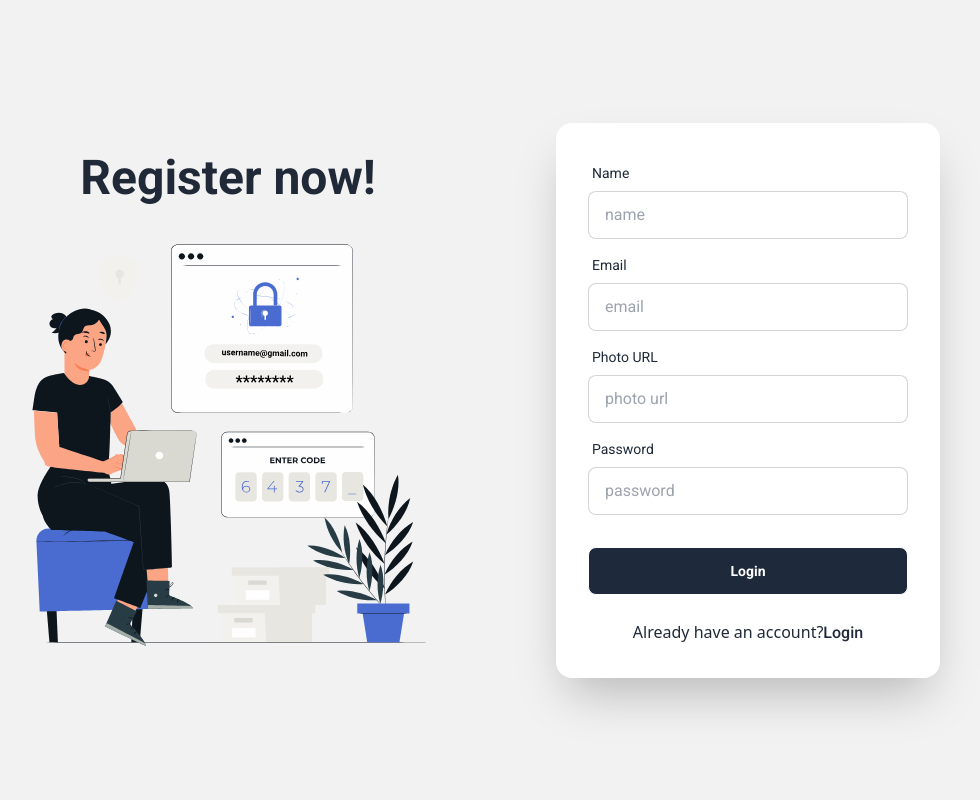
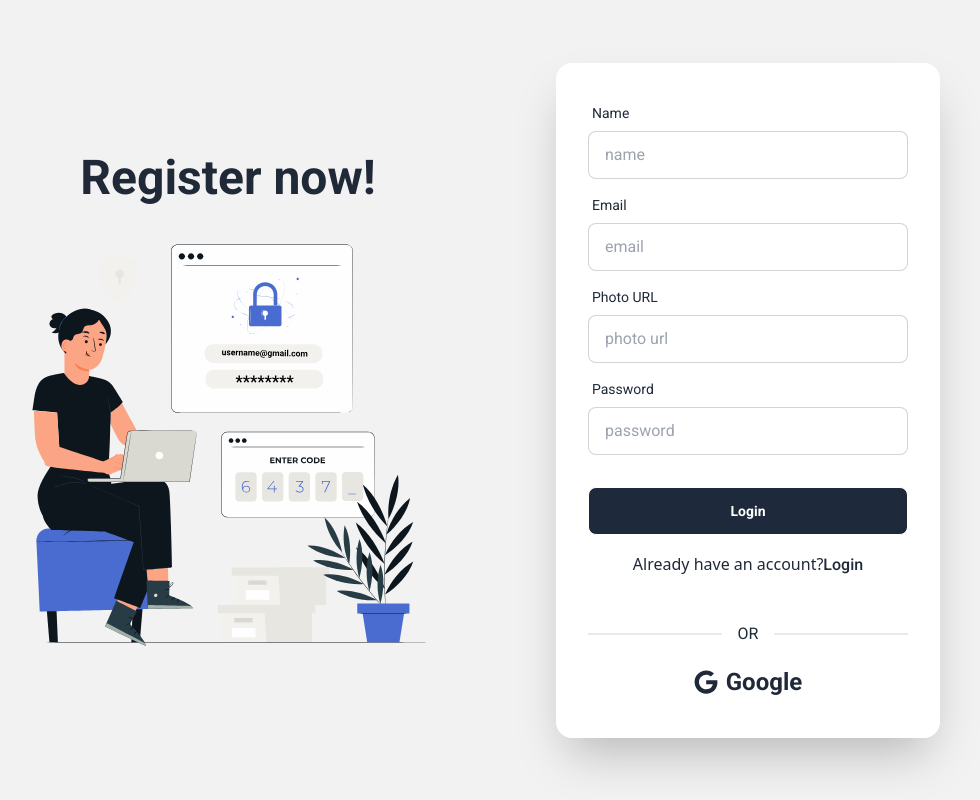
Before and after one commit to mh-shihan/travelizebd-client, a React (Vite) app: page /signUp in a window 1280 px wide. Shown: the whole page, without its empty margins (212-1192 px from the left). Built offline with nearby package versions, Linux system fonts and the light colour scheme; no server answers.

Commit message:
Added google login in login and register page

```diff
--- a/src/pages/login/Login.jsx
+++ b/src/pages/login/Login.jsx
@@ -5,6 +5,7 @@ import loginAnimation from "../../assets/animation/login-animation.json";
 import { useForm } from "react-hook-form";
 import useAuth from "../../hooks/useAuth";
 import Swal from "sweetalert2";
+import SocialLogin from "../../shared/socialLogin/SocialLogin";
 
 const Login = () => {
   const [errorMessage, setErrorMessage] = useState("");
@@ -80,13 +81,14 @@ const Login = () => {
               <button className="btn btn-outline text-2xl">Login</button>
             </div>
             {errorMessage && <p className="text-red-600">{errorMessage}</p>}
-            <Link to="/signUp">
-              <p className="block mt-4 font-sans text-base antialiased font-normal leading-relaxed text-center text-gray-700">
-                New to this site?
+            <p className="block mt-2 font-sans text-base antialiased font-normal leading-relaxed text-center text-gray-700">
+              New to this site?
+              <Link to="/signUp">
                 <a className="font-medium text-gray-900">Register</a>
-              </p>
-            </Link>
+              </Link>
+            </p>
           </form>
+          <SocialLogin></SocialLogin>
         </div>
       </div>
     </div>
--- a/src/pages/signUp/SignUp.jsx
+++ b/src/pages/signUp/SignUp.jsx
@@ -5,6 +5,7 @@ import { useState } from "react";
 import Swal from "sweetalert2";
 import signUpAnimation from "../../assets/animation/signup-animation.json";
 import Lottie from "lottie-react";
+import SocialLogin from "../../shared/socialLogin/SocialLogin";
 
 const SignUp = () => {
   const [errorMessage, setErrorMessage] = useState("");
@@ -112,13 +113,17 @@ const SignUp = () => {
               </button>
             </div>
             {errorMessage && <p className="text-red-600">{errorMessage}</p>}
-            <Link to="/login">
-              <p className="block mt-4 font-sans text-base antialiased font-normal leading-relaxed text-center text-gray-700">
-                Already have an account?
+
+            <p className="block mt-2 font-sans text-base antialiased font-normal leading-relaxed text-center text-gray-700">
+              Already have an account?
+              <Link to="/login">
                 <a className="font-medium text-gray-900">Login</a>
-              </p>
-            </Link>
+              </Link>
+            </p>
           </form>
+          <div className="form-control">
+            <SocialLogin></SocialLogin>
+          </div>
         </div>
       </div>
     </div>
--- a/src/shared/socialLogin/SocialLogin.jsx
+++ b/src/shared/socialLogin/SocialLogin.jsx
@@ -0,0 +1,37 @@
+import { FaGoogle } from "react-icons/fa";
+import useAuth from "../../hooks/useAuth";
+import Swal from "sweetalert2";
+import { useNavigate } from "react-router-dom";
+
+const SocialLogin = () => {
+  const { googleSignIn } = useAuth();
+  const navigate = useNavigate();
+
+  const handleGoogleSignIn = () => {
+    googleSignIn().then((res) => {
+      if (res?.user) {
+        Swal.fire({
+          icon: "success",
+          title: "Login Successful",
+          showConfirmButton: false,
+          timer: 1500,
+        });
+        navigate("/");
+      }
+    });
+  };
+
+  return (
+    <div className="pb-8 px-8 ">
+      <div className="divider">OR</div>
+      <button
+        onClick={handleGoogleSignIn}
+        className="btn btn-outline btn-block border-transparent text-2xl"
+      >
+        <FaGoogle /> Google
+      </button>
+    </div>
+  );
+};
+
+export default SocialLogin;
```
